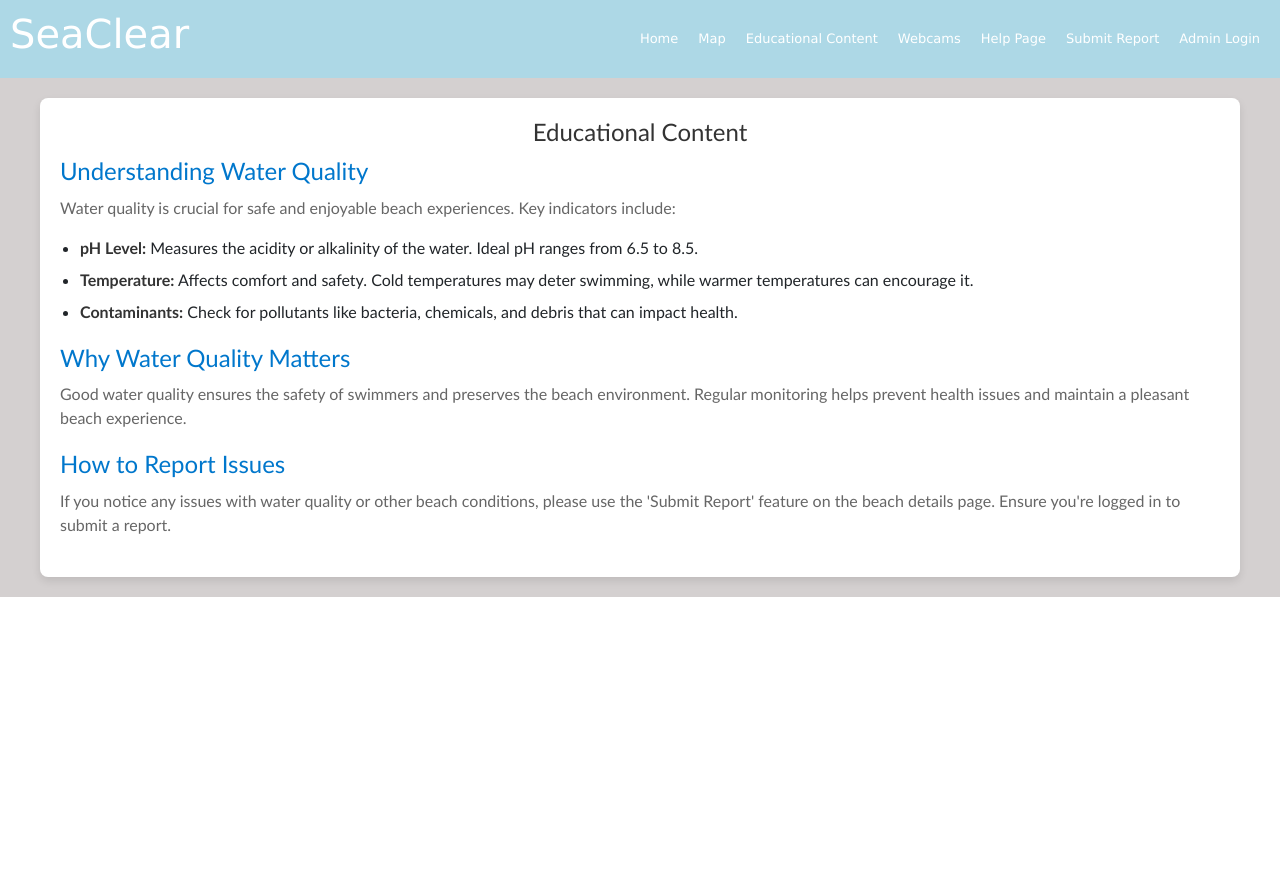
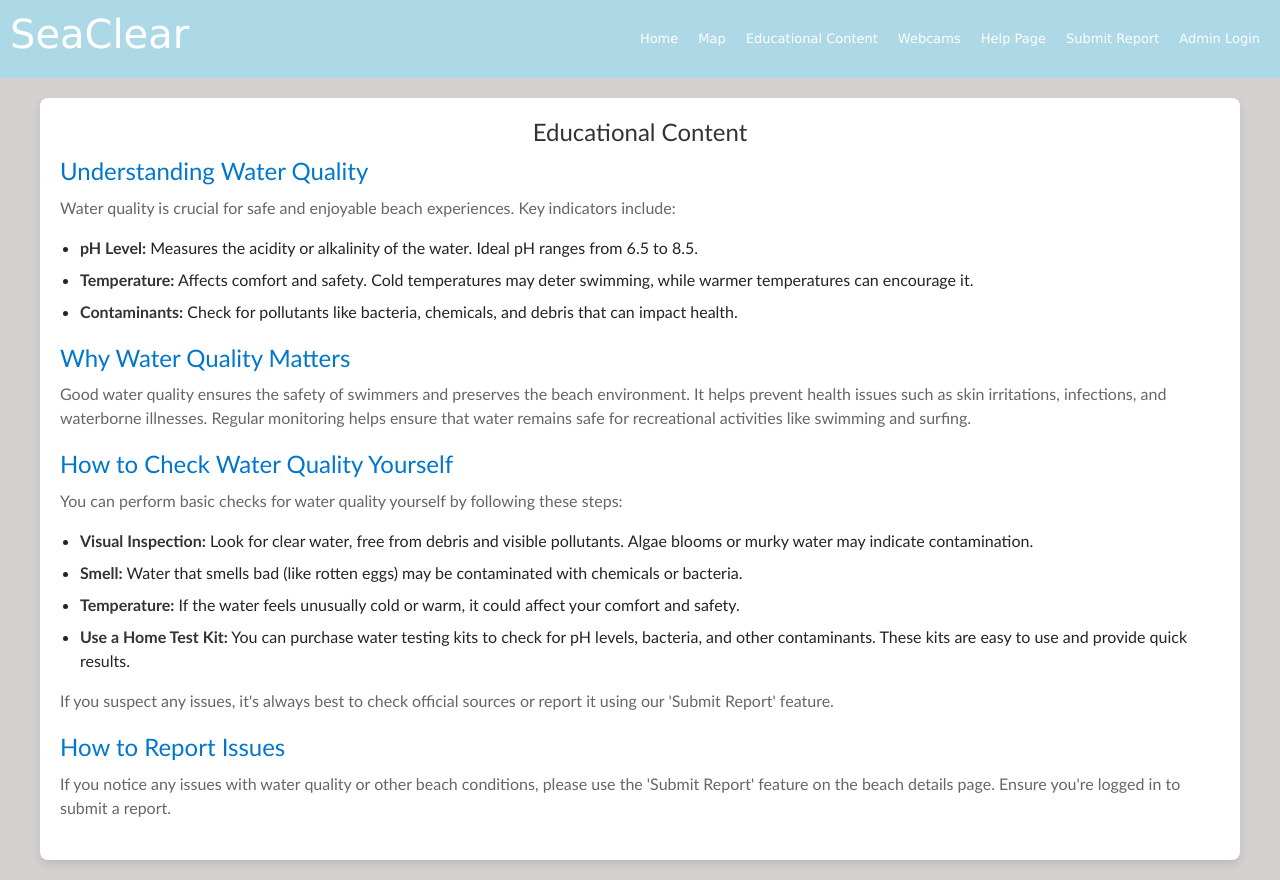
Before and after one commit to vuyani02/seaclear, a React (Vite) app: page /education in a window 1280 px wide. Before the commit the page ends 800 px from the top, so only its background shows below. Built offline with nearby package versions, Linux system fonts and the light colour scheme.

Commit message:
improved educational content page

```diff
--- a/src/components/EducationalContentComponent.tsx
+++ b/src/components/EducationalContentComponent.tsx
@@ -8,6 +8,8 @@ const EducationalContentComponent: React.FC = () => {
       {/* <HeaderComponent /> */}
       <div className="content-container">
         <h2>Educational Content</h2>
+
+        {/* Understanding Water Quality Section */}
         <section className="section">
           <h3>Understanding Water Quality</h3>
           <p>
@@ -19,12 +21,33 @@ const EducationalContentComponent: React.FC = () => {
             <li><strong>Contaminants:</strong> Check for pollutants like bacteria, chemicals, and debris that can impact health.</li>
           </ul>
         </section>
+
+        {/* Why Water Quality Matters Section */}
         <section className="section">
           <h3>Why Water Quality Matters</h3>
           <p>
-            Good water quality ensures the safety of swimmers and preserves the beach environment. Regular monitoring helps prevent health issues and maintain a pleasant beach experience.
+            Good water quality ensures the safety of swimmers and preserves the beach environment. It helps prevent health issues such as skin irritations, infections, and waterborne illnesses. Regular monitoring helps ensure that water remains safe for recreational activities like swimming and surfing.
           </p>
         </section>
+
+        {/* How to Check Water Quality Yourself Section */}
+        <section className="section">
+          <h3>How to Check Water Quality Yourself</h3>
+          <p>
+            You can perform basic checks for water quality yourself by following these steps:
+          </p>
+          <ul>
+            <li><strong>Visual Inspection:</strong> Look for clear water, free from debris and visible pollutants. Algae blooms or murky water may indicate contamination.</li>
+            <li><strong>Smell:</strong> Water that smells bad (like rotten eggs) may be contaminated with chemicals or bacteria.</li>
+            <li><strong>Temperature:</strong> If the water feels unusually cold or warm, it could affect your comfort and safety.</li>
+            <li><strong>Use a Home Test Kit:</strong> You can purchase water testing kits to check for pH levels, bacteria, and other contaminants. These kits are easy to use and provide quick results.</li>
+          </ul>
+          <p>
+            If you suspect any issues, it's always best to check official sources or report it using our 'Submit Report' feature.
+          </p>
+        </section>
+
+        {/* How to Report Issues Section */}
         <section className="section">
           <h3>How to Report Issues</h3>
           <p>
```
